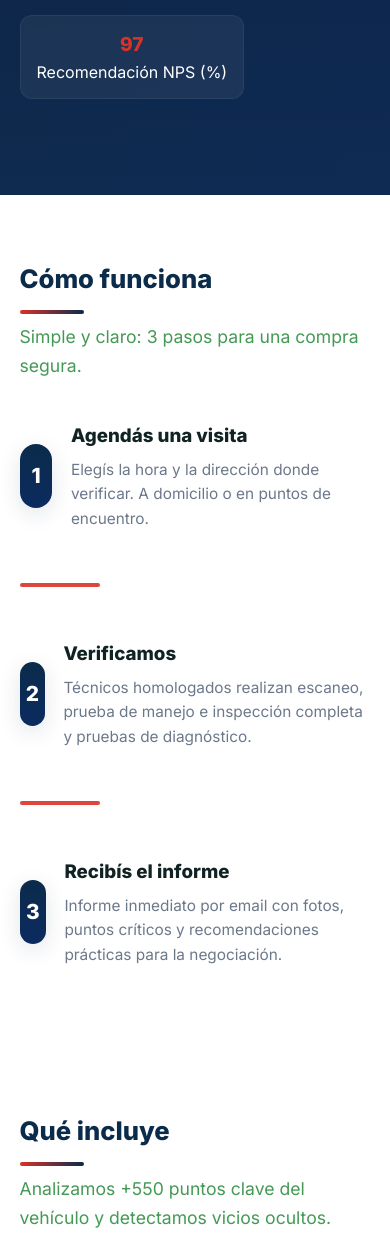
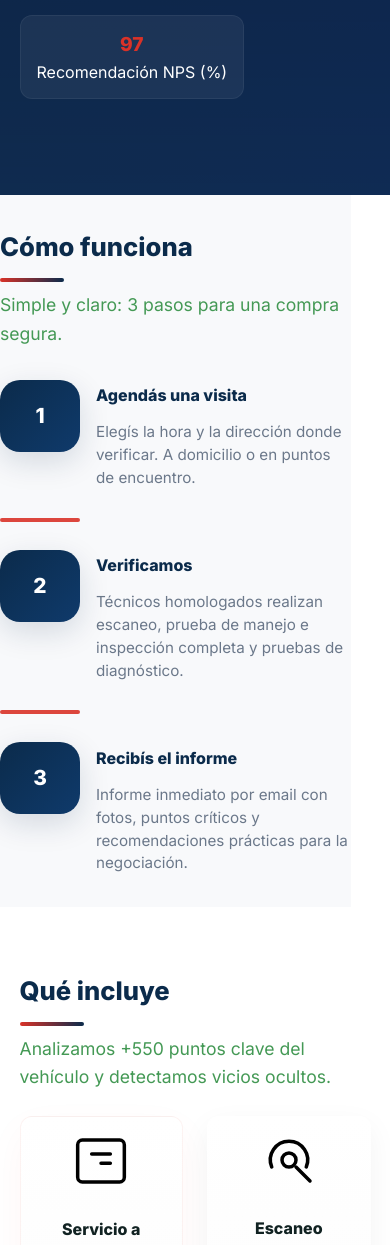
Before and after one commit to david2987/akina, a PHP site: page / in a window 390 px wide. Shown: the part 775-2020 px from the top of the page. Run offline with PHP 8.4, Linux system fonts and the light colour scheme.

Commit message:
Redesign steps section: gray background (#f8f9fb), improved icon sizing (80px), enhanced spacing and visual hierarchy

```diff
--- a/landing/assets/css/styles.css
+++ b/landing/assets/css/styles.css
@@ -92,18 +92,23 @@ body { font-family: 'Inter', system-ui, -apple-system, 'Segoe UI', Roboto, 'Helv
 .review .stars{ color:var(--accent); font-weight:600; margin-top:4px }
 .review .quote{ font-size:1.02rem; color:#222; margin:0 }
 
-/* Steps layout */
-.steps-wrapper{ display:flex; align-items:center; gap:1rem; justify-content:space-between; margin-top:1.6rem }
-.step{ display:flex; align-items:center; gap:1.2rem; flex:1 }
-.step-icon{ width:64px; height:64px; border-radius:16px; display:flex; align-items:center; justify-content:center; font-weight:700; color:#fff; background: linear-gradient(180deg,var(--navy), #0b2b60); box-shadow: 0 6px 22px rgba(11,43,75,0.12); font-size:1.3rem }
-.step-body h3{ margin:0 0 .4rem 0 }
-.step-body p{ margin:0; color:var(--muted); font-size:0.96rem }
+/* Steps layout with gray background */
+.steps{ background: #f8f9fb; margin: 0 -200vw; padding: 2.5rem calc(200vw - 45vw); }
+.steps-wrapper{ display:flex; align-items:stretch; gap:2rem; justify-content:space-between; margin-top:2rem; perspective: 1200px; }
+.step{ display:flex; align-items:stretch; gap:1.8rem; flex:1; position:relative; }
+.step-icon{ width:80px; height:80px; min-width:80px; border-radius:20px; display:flex; align-items:center; justify-content:center; font-weight:700; color:#fff; background: linear-gradient(135deg, var(--navy), #0f3a6b); box-shadow: 0 10px 30px rgba(11,43,75,0.15); font-size:1.5rem; flex-shrink:0; }
+.step-body{ flex:1; display:flex; flex-direction:column; justify-content:flex-start; }
+.step-body h3{ margin:0.2rem 0 .8rem 0; color: var(--navy); font-size:1.1rem; font-weight:700 }
+.step-body p{ margin:0; color:var(--muted); font-size:0.95rem; line-height:1.5 }
 .connector{ width:28px; height:4px; background: linear-gradient(90deg, rgba(217,50,40,0.8), rgba(11,43,75,0.3)); border-radius:6px; }
 
 @media (max-width:880px){
-  .steps-wrapper{ flex-direction:column; align-items:stretch }
-  .connector{ display:none }
-  .step{ padding: 1rem 0 }
+  .steps{ margin: 0; padding: 2rem 0; }
+  .steps-wrapper{ flex-direction:column; align-items:stretch; gap:1.5rem }
+  .connector-svg{ display:none }
+  .step{ gap:1rem; }
+  .step-icon{ width:72px; height:72px; font-size:1.3rem }
+  .step-body h3{ font-size:1rem }
   .feature-card{ padding:1rem }
   .tech-grid{ grid-template-columns: repeat(2,1fr) }
 }
```
